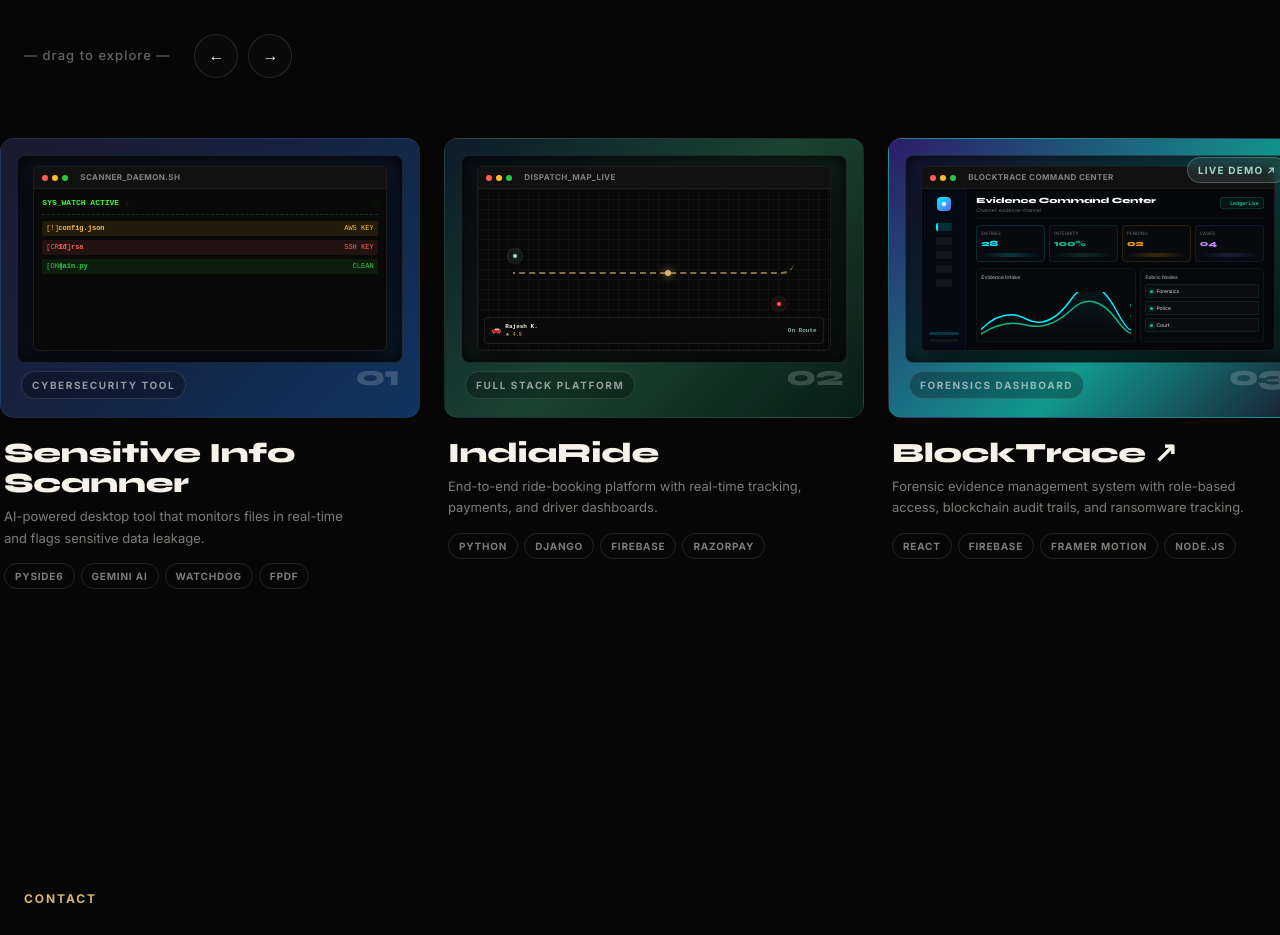
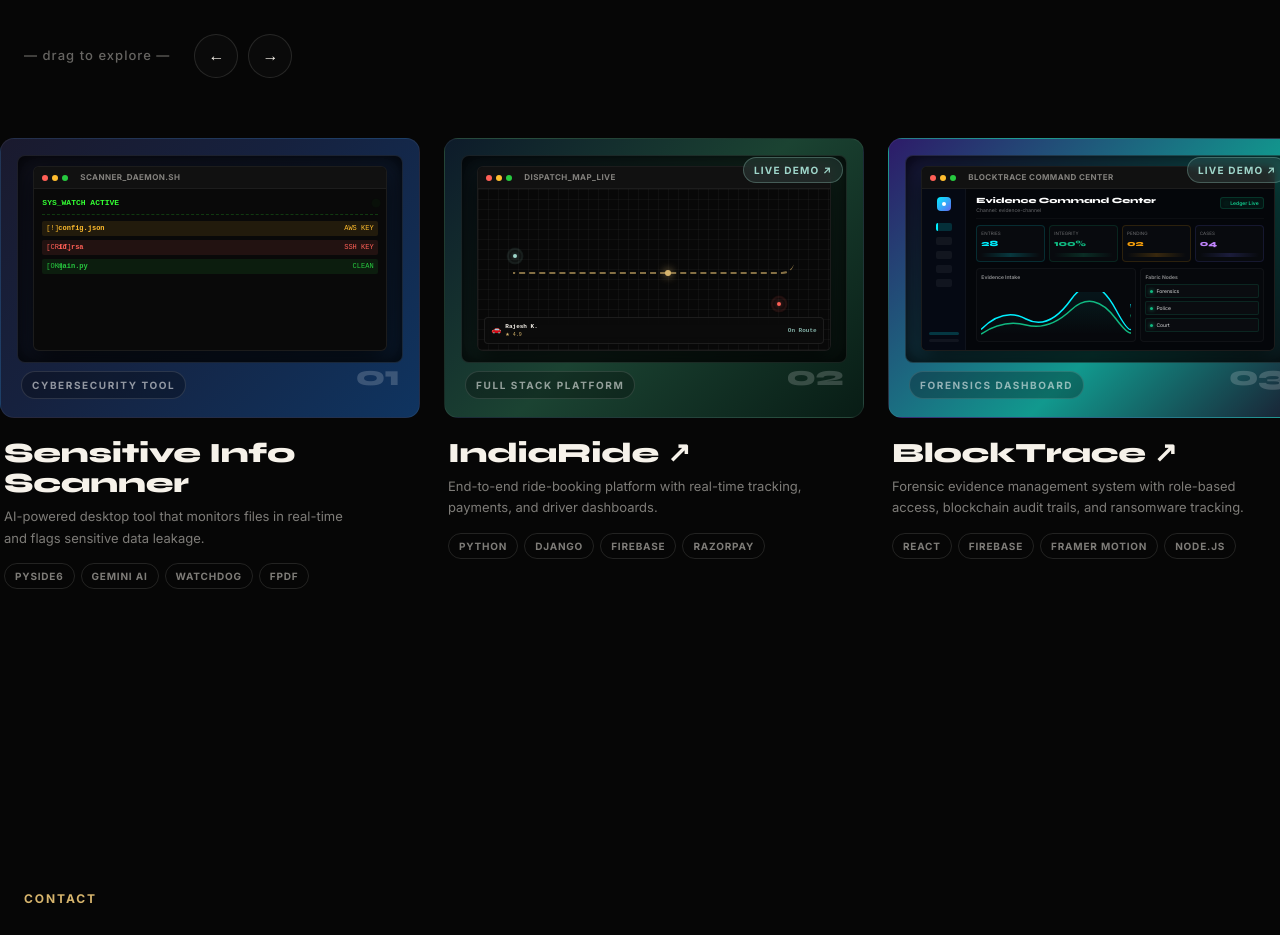
Before and after one commit to TheUnderdog553/sequence_portfolio_website, a Next.js app: page / in a window 1280 px wide. Shown: the part 5640-6575 px from the top of the page. Built offline with nearby package versions, Linux system fonts and the light colour scheme.

Commit message:
Add live demo link for IndiaRide

```diff
--- a/src/components/Projects.tsx
+++ b/src/components/Projects.tsx
@@ -18,6 +18,7 @@
     desc: "End-to-end ride-booking platform with real-time tracking, payments, and driver dashboards.",
     tools: ["Python", "Django", "Firebase", "Razorpay"],
     gradient: "linear-gradient(135deg, #0d1b2a 0%, #1b4332 50%, #081c15 100%)",
+    link: "https://indiaride-ui.vercel.app",
   },
   {
     num: "03",
```
